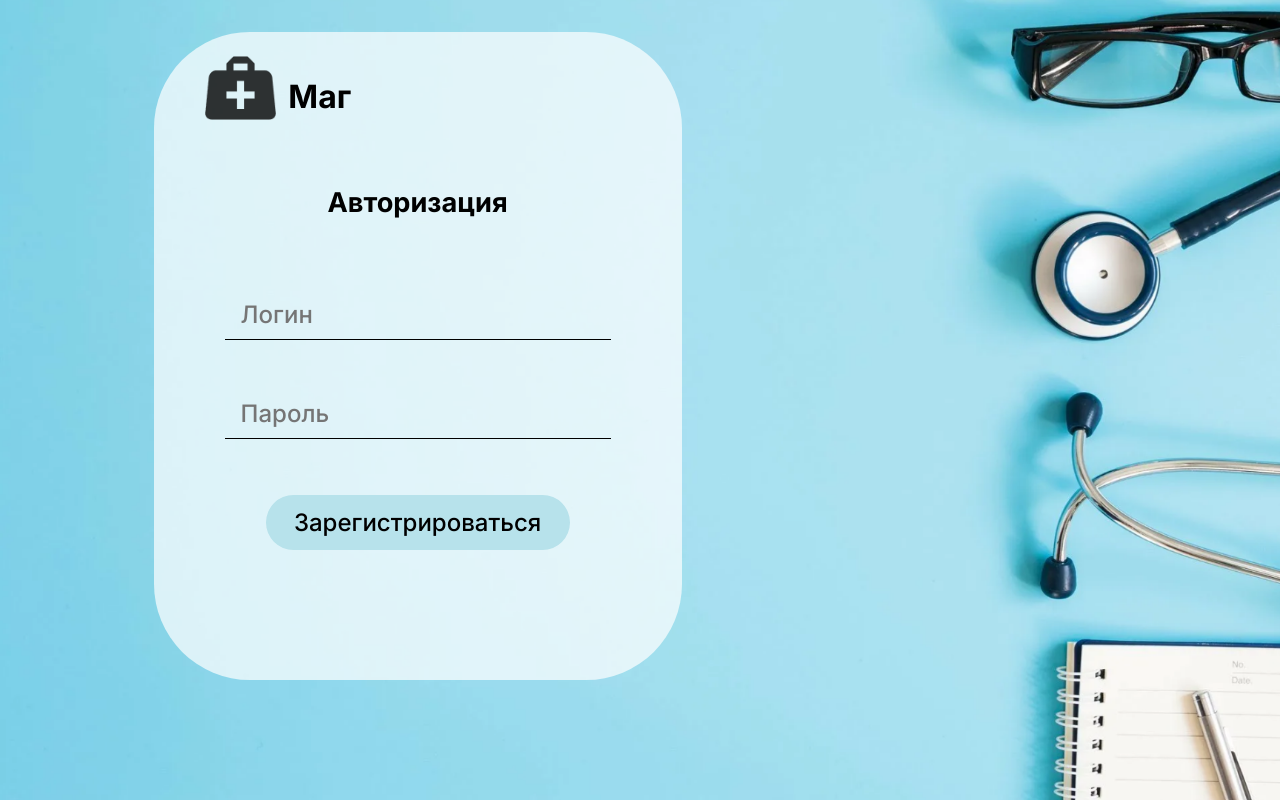
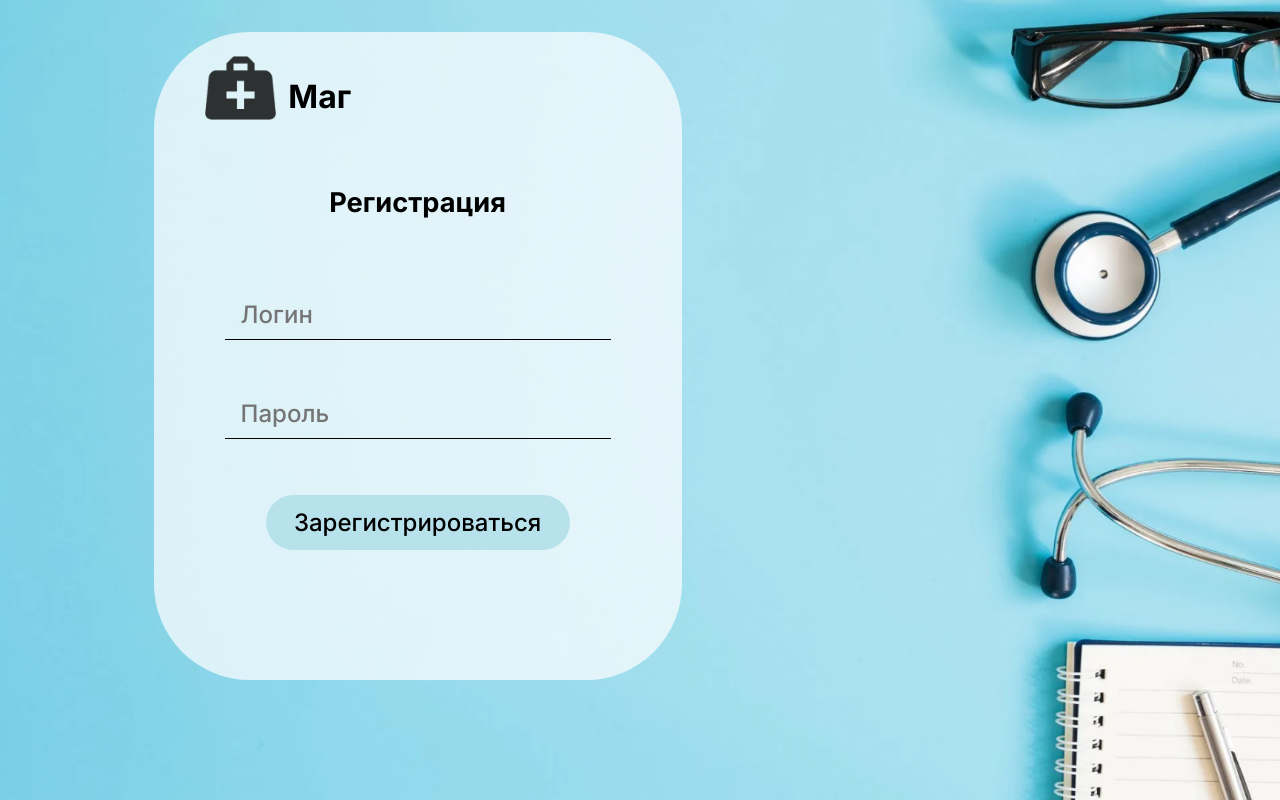
Before and after one commit to AZRV17/UP, a Django app: page /signup in a window 1280 px wide. Run offline with Django 5.2, Linux system fonts and the light colour scheme.

Commit message:
Refactoring

```diff
--- a/templates/mag/signup.html
+++ b/templates/mag/signup.html
@@ -19,7 +19,7 @@
                 <img src="{% static 'img/logo.png' %}" alt="none">
                 <h1>Маг</h1>
             </div>
-            <h2>Авторизация</h2>
+            <h2>Регистрация</h2>
             <div class="input">
                 <form action="" method="post">
                     {% csrf_token %}
```
